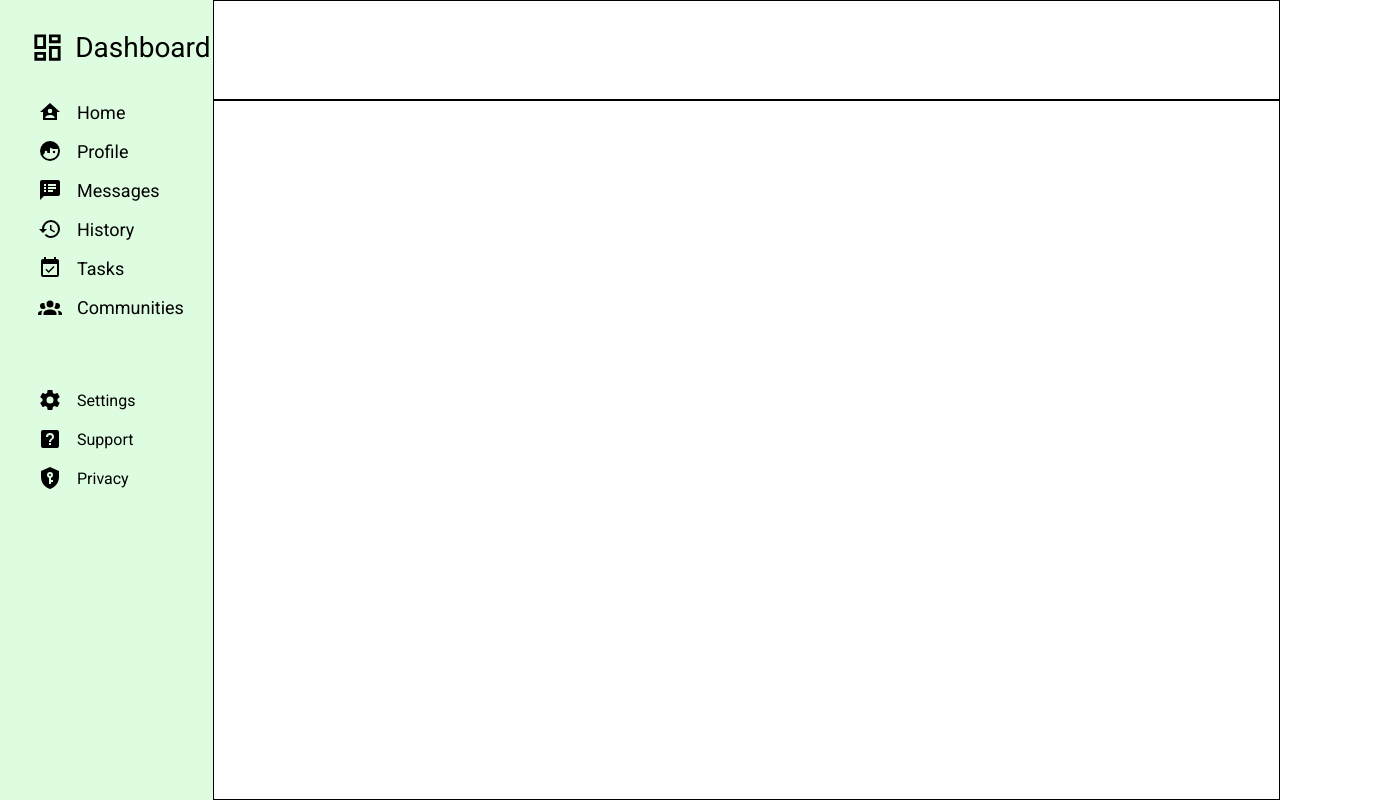
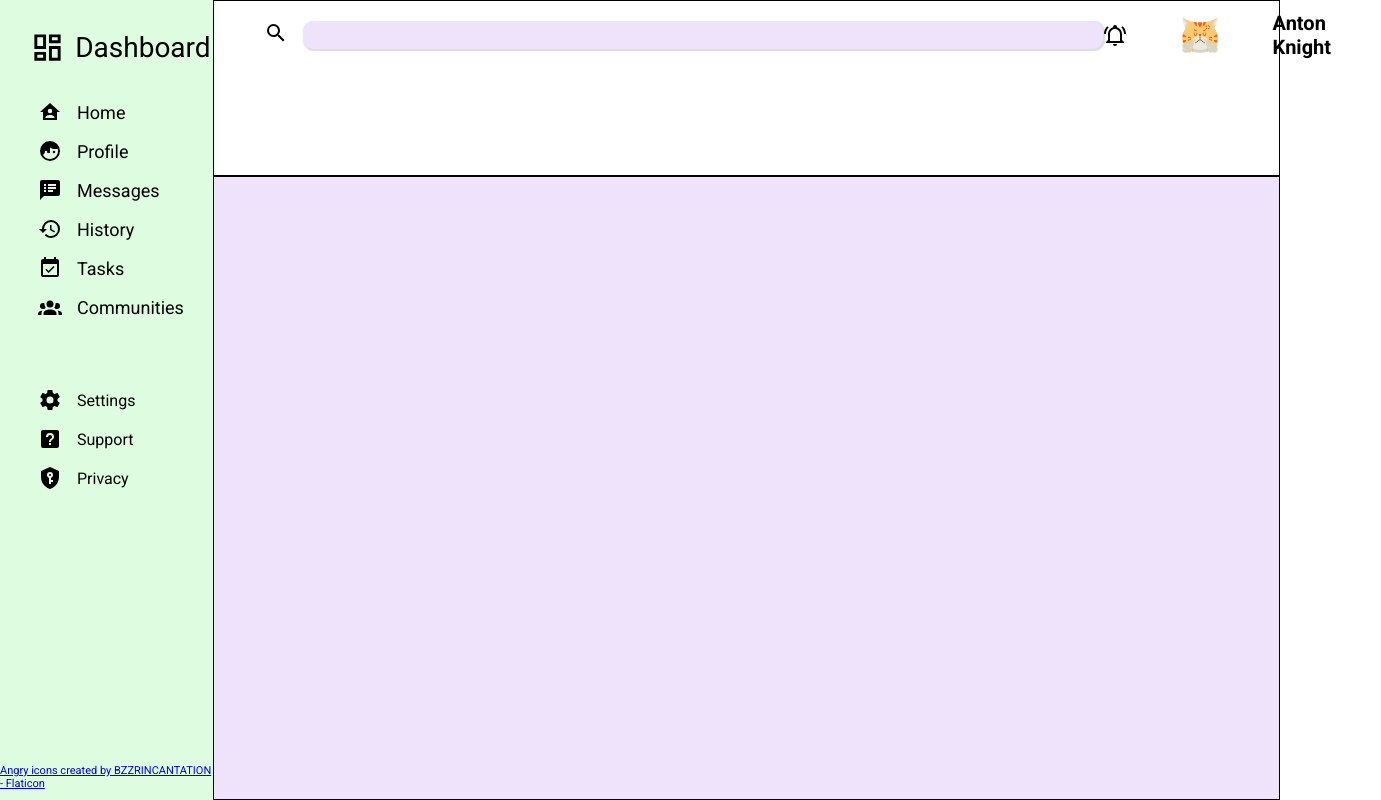
Before and after one commit to antomanolov/odin-project-projects, a plain HTML site: page intermediate-html-css/dashboard-project/index.html in a window 1280 px wide. Shown: the whole page, 1381 px wide, since content can reach past the window. Drawn offline with Linux system fonts and the light colour scheme.

Commit message:
add half of the navbar

```diff
--- a/intermediate-html-css/dashboard-project/css/style.css
+++ b/intermediate-html-css/dashboard-project/css/style.css
@@ -13,7 +13,7 @@
     display: grid;
     height: 100vh;
     grid-template-columns: 1fr 5fr;
-    grid-template-rows: 1fr 2fr 4fr 1fr;
+    grid-template-rows: 1fr 1fr 3fr 1fr;
     grid-template-areas:
     'dashboard nav nav nav'
     'dashboard main-content main-content main-content'
@@ -32,9 +32,11 @@
 
 .main-content {
     grid-area: main-content;
+    background-color: #eee3fa;
 }
 
 .dashboard {
+    position: relative;
     background-color: #DEFDE0;
     display: flex;
     flex-direction: column;
@@ -47,12 +49,14 @@ logo3 p {
     font-size: 18px;
 }
 
-.logo img {
+.logo img,
+.top-avatar {
     width: 2.2rem;
 }
 
 .logo2 img,
-.logo3 img {
+.logo3 img,
+.top-img {
     width: 1.5rem;
 }
 
@@ -82,3 +86,56 @@ logo3 p {
     margin-left: 38px;
 
 }
+
+.tribute{
+    position: absolute;
+    bottom: 10px;
+    font-size: 11px;
+    align-self: center;
+}
+
+/* DASHBOARD END */
+
+/* NAV START */
+
+.nav {
+    display: grid;
+    grid-template-columns: 1fr;
+    grid-template-rows: 1fr 2fr;
+}
+
+input {
+    width: 800px;
+    height: 28px;
+    border-radius: 10px;
+    border: 1px solid #eee3fa;
+    background-color: #eee3fa;
+    box-shadow: 1px 1px 1px 1px #dedede;
+}
+
+.top {
+    margin-top: 10px;
+    margin-left: 50px;
+    display: grid;
+    grid-template-columns: 1fr 2fr;
+    align-items: center;
+
+}
+
+.top-search {
+    display: grid;
+    grid-template-columns: repeat(2, 1fr);
+    gap: 15px;
+}
+
+.top-avatar-bar {
+    display: grid;
+    grid-template-columns: repeat(3, auto);
+    align-items: center;
+    justify-content: end;
+    justify-items: center;
+    gap: 55px;
+    margin-right: 50px;
+    font-size: 1.25rem;
+    font-weight: 700;
+}
--- a/intermediate-html-css/dashboard-project/index.html
+++ b/intermediate-html-css/dashboard-project/index.html
@@ -7,7 +7,7 @@
     <title>Dashboard</title>
     <link rel="preconnect" href="https://fonts.googleapis.com">
     <link rel="preconnect" href="https://fonts.gstatic.com" crossorigin>
-    <link href="https://fonts.googleapis.com/css2?family=Pacifico&family=Roboto&display=swap" rel="stylesheet">
+    <link href="https://fonts.googleapis.com/css2?family=Roboto:wght@400;700&display=swap" rel="stylesheet">
     <link rel="stylesheet" href="css/style.css">
 </head>
 
@@ -54,10 +54,26 @@
                 <img src="img/icons/shield-key.svg" alt="">
                 <p>Privacy</p>
             </div>
+            <a href="https://www.flaticon.com/free-icons/angry" title="angry icons" class="tribute">Angry icons created
+                by BZZRINCANTATION - Flaticon</a>
         </div>
 
         <div class="nav">
+            <div class="top">
+                <div class="top-search">
+                    <img src="img/icons/magnify.svg" alt="" class="top-img">
+                    <input type="search" name="" id="">
+                </div>
+                <div class="top-avatar-bar">
+                    <img src="img/icons/bell-ring-outline.svg" alt="" class="top-img">
+                    <img src="img/avatar/angry.png" alt="" class="top-avatar">
+                    <p>Anton Knight</p>
+                </div>
 
+            </div>
+            <div class="bottom">
+
+            </div>
         </div>
 
         <div class="main-content">
```
Also changed, not shown: intermediate-html-css/dashboard-project/img/avatar/angry.png (added), intermediate-html-css/dashboard-project/img/icons/bell-ring-outline.svg (added), intermediate-html-css/dashboard-project/img/icons/magnify.svg (added).
